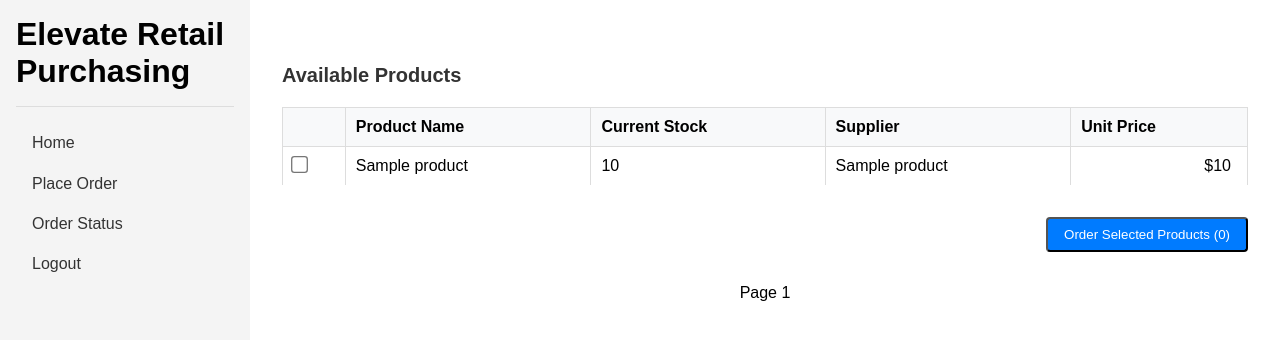
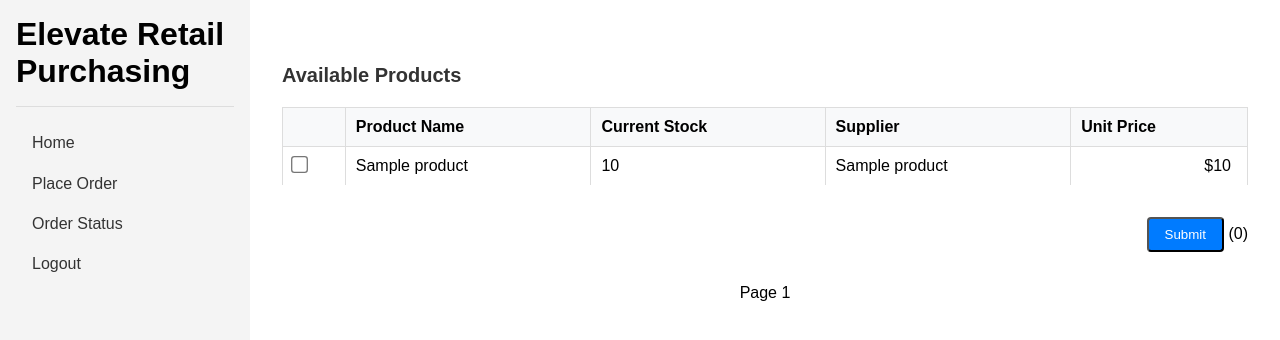
Before and after one commit to nveeee/ElevateRetailPurchasing, a Flask app: template app/templates/place_order.html in a window 1280 px wide. Shown: the top 340 px of the page. Run offline with Flask 3, Linux system fonts and the light colour scheme; the template is opened without the code that fills it: most values are stand-ins (such as "Sample title", 1, 10 or a date in 2020); form fields are guessed from the names that the template uses.

Commit message:
Add flask-wtf form support. Modify base route to be /purchasing.

```diff
--- a/app/__init__.py
+++ b/app/__init__.py
@@ -37,10 +37,10 @@ def create_app(config_class=None):
 
     # Register front-end blueprint
     from .main import bp as main_bp
-    app.register_blueprint(main_bp)
+    app.register_blueprint(main_bp, url_prefix='/purchasing')
 
     from .api import bp as api_bp
-    app.register_blueprint(api_bp, url_prefix='/api')
+    app.register_blueprint(api_bp, url_prefix='/purchasing/api')
 
     # Register CLI commands
     from .cli import register_commands
--- a/app/api/routes/order.py
+++ b/app/api/routes/order.py
@@ -51,7 +51,7 @@ def place_order():
             send_purchase_orders(purchase_orders)
             app.logger.info('Successfully sent all purchase orders to suppliers')
 
-            return app.redirect('/order_success')
+            return app.redirect('/purchasing/order_success')
         except Exception as e:
             app.logger.error(f'Error processing order: {str(e)}')
             return jsonify({'error': str(e)}), 400
--- a/app/main/routes/place_order.py
+++ b/app/main/routes/place_order.py
@@ -2,6 +2,7 @@ import os
 from flask import render_template, request, session
 from ...main import bp
 from ...api.util import get_products
+from ..forms.order_form import POForm
 
 
 @bp.route('/place_order')
@@ -11,11 +12,14 @@ def place_order():
     products = get_products()  # Get products from database
     total = len(products)
 
+    form = POForm()
+
     # Store in session for later access
     session['current_products'] = products[(page - 1) * per_page: page * per_page]
 
     return render_template(
         'place_order.html',
+        form=form,
         active_page='place_order',
         products=session['current_products'],
         current_page=page,
--- a/app/main/routes/po_form.py
+++ b/app/main/routes/po_form.py
@@ -2,10 +2,13 @@ import os
 from flask import render_template, request
 from ...main import bp
 from ...api.util import get_products
+from ..forms.po_form import BulkOrderForm
 
 
 @bp.route('/po_form', methods=['POST'])
 def po_form():
+    form = BulkOrderForm()
+
     # Get IDs from hidden input
     selected_ids = [int(id) for id in request.form.get('selected_products').split(',') if id]
 
@@ -20,6 +23,7 @@ def po_form():
 
     return render_template(
         'po_form.html',
+        form=form,
         active_page='place_order',
         products=selected_products,
         env=os.getenv('FLASK_ENV')
--- a/app/templates/includes/navbar.html
+++ b/app/templates/includes/navbar.html
@@ -1,6 +1,6 @@
 <nav>
-    <a href="/" {% if active_page == 'home' %}active{% endif %}>Home</a>
-    <a href="/place_order" {% if active_page == 'place_order' %}active{% endif %}>Place Order</a>
-    <a href="#" {% if active_page == 'order_status' %}active{% endif %}>Order Status</a>
-    <a href="#">Logout</a>
+    <a href="/purchasing" {% if active_page == 'home' %}active{% endif %}>Home</a>
+    <a href="/purchasing/place_order" {% if active_page == 'place_order' %}active{% endif %}>Place Order</a>
+    <a href="/purchasing/#" {% if active_page == 'order_status' %}active{% endif %}>Order Status</a>
+    <a href="/purchasing/#">Logout</a>
 </nav>
--- a/app/templates/includes/order_form.html
+++ b/app/templates/includes/order_form.html
@@ -1,4 +1,6 @@
 <form method="POST" action="{{ url_for('main.po_form') }}">
+    {{ form.hidden_tag() }}
+
     <div class="table-container">
         <table class="alerts-table">
             <thead>
@@ -15,7 +17,7 @@
                 <tr>
                     <td>
                         <input type="checkbox"
-                               data-name="selected_products"
+                               name="selected_products[]"
                                value="{{ product.product_id }}"
                                class="product-checkbox">
                     </td>
@@ -30,9 +32,8 @@
     </div>
 
     <div class="bulk-actions">
-        <button type="submit" class="order-button" id="order-button">
-            Order Selected Products (<span id="selected-count">0</span>)
-        </button>
+        {{ form.submit(class_="order-button", id="order-button") }}
+        (<span id="selected-count">0</span>)
     </div>
 
     <div class="pagination">
--- a/app/templates/includes/po_form.html
+++ b/app/templates/includes/po_form.html
@@ -1,4 +1,6 @@
 <form method="POST" action="{{ url_for('api.place_order') }}">
+    {{ form.hidden_tag() }}
+
     {% for product in products %}
     <div class="product-order-group">
         <h3>{{ product.product_name }}</h3>
--- a/app/templates/includes/success_message.html
+++ b/app/templates/includes/success_message.html
@@ -1,5 +1,5 @@
 <section style="text-align: center; padding: 50px;">
       <h2>🎉 Order Placed Successfully!</h2>
       <p>Thank you for your purchase.</p>
-      <a href="/" class="btn">Return to Home</a>
+      <a href="/purchasing" class="btn">Return to Home</a>
 </section>
```
Also changed, not shown: app/main/forms/order_form.py (added, +7 -0 lines), app/main/forms/po_form.py (added, +12 -0 lines).
